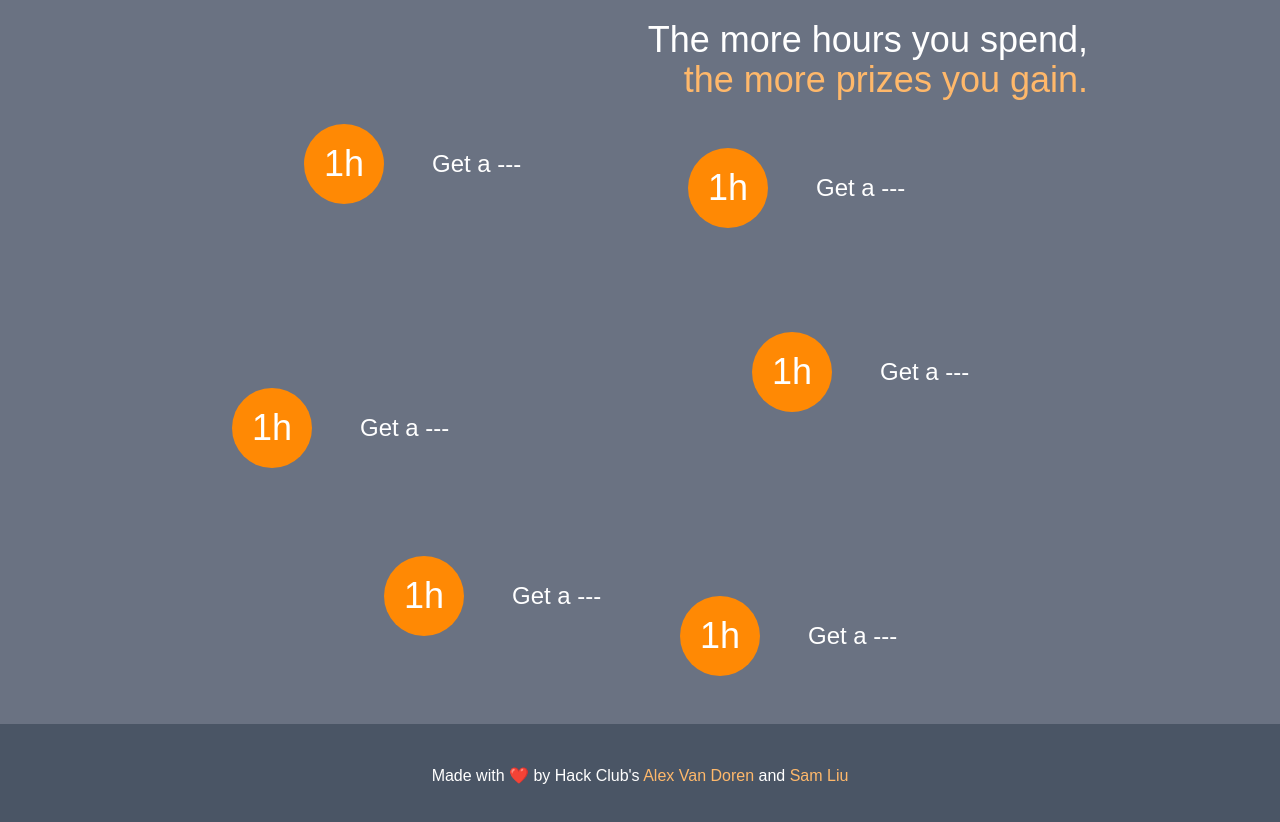
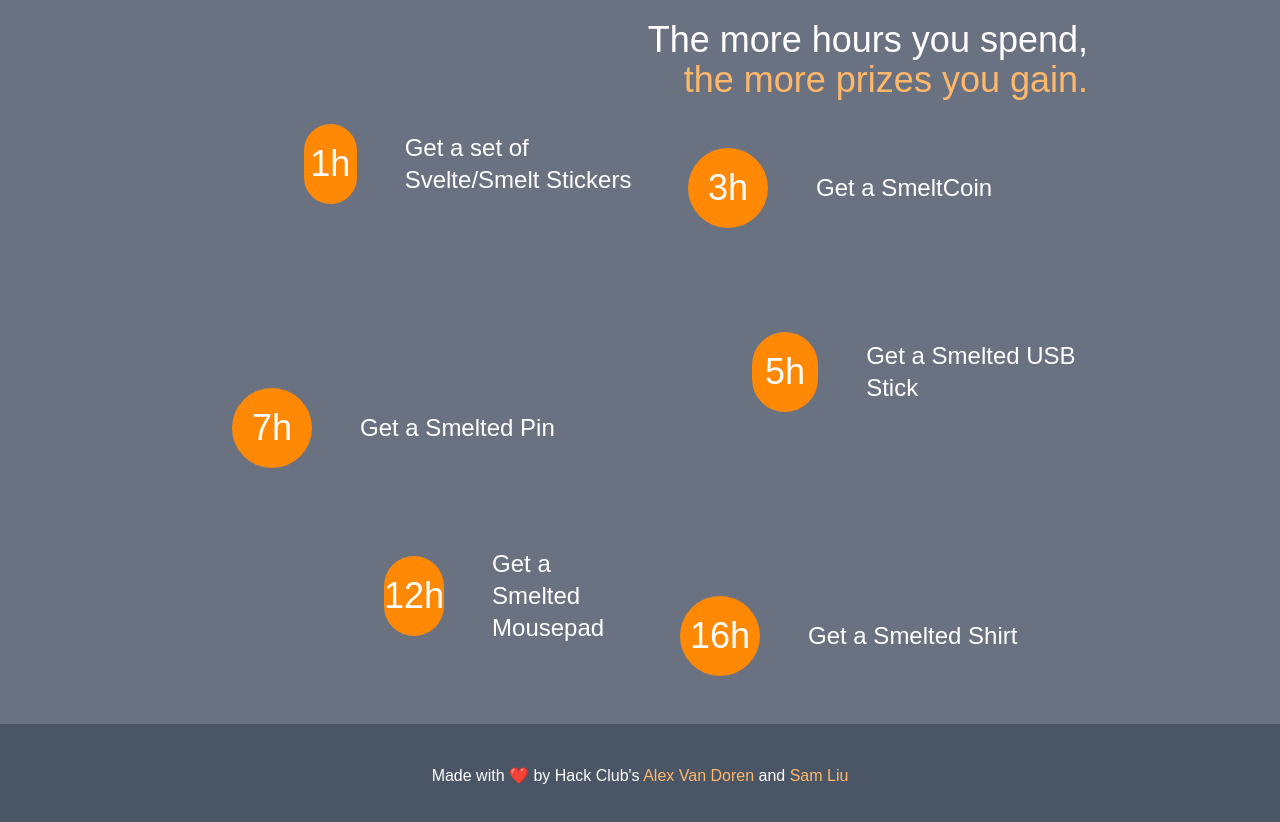
Before and after one commit to hackclub/smelt, a SvelteKit app: page / in a window 1280 px wide. Shown: the part 860-1682 px from the top of the page. Built offline with nearby package versions, Linux system fonts and the light colour scheme; a web font is replaced by a local one.

Commit message:
we need an faq section

```diff
--- a/src/routes/+page.svelte
+++ b/src/routes/+page.svelte
@@ -52,15 +52,15 @@
             >
               1h
             </p>
-            <p>Get a ---</p>
+            <p>Get a set of Svelte/Smelt Stickers</p>
           </div>
           <div class="text-white flex items-center space-x-12 pl-12 mt-12">
             <p
               class="size-20 bg-orange-400 flex items-center justify-center rounded-full text-4xl"
             >
-              1h
+              3h
             </p>
-            <p>Get a ---</p>
+            <p>Get a SmeltCoin</p>
           </div>
         </div>
         <div class="grid grid-cols-2">
@@ -68,17 +68,17 @@
             <p
               class="size-20 bg-orange-400 flex items-center justify-center rounded-full text-4xl"
             >
-              1h
+            7h
             </p>
-            <p>Get a ---</p>
+            <p>Get a Smelted Pin</p>
           </div>
           <div class="text-white flex items-center space-x-12 ml-28">
             <p
               class="size-20 bg-orange-400 flex items-center justify-center rounded-full text-4xl"
             >
-              1h
+              5h
             </p>
-            <p>Get a ---</p>
+            <p>Get a Smelted USB Stick</p>
           </div>
         </div>
         <div class="grid grid-cols-2">
@@ -86,21 +86,24 @@
             <p
               class="size-20 bg-orange-400 flex items-center justify-center rounded-full text-4xl"
             >
-              1h
+              12h
             </p>
-            <p>Get a ---</p>
+            <p>Get a Smelted Mousepad</p>
           </div>
           <div class="text-white flex items-center space-x-12 pl-10 mt-20">
             <p
               class="size-20 bg-orange-400 flex items-center justify-center rounded-full text-4xl"
             >
-              1h
+              16h
             </p>
-            <p>Get a ---</p>
+            <p>Get a Smelted Shirt</p>
           </div>
         </div>
       </div>
     </div>
+  </div>
+  <div>
+    <!-- this is gonna be an faq section -->
   </div>
   <script type="text/javascript" src="vanilla-tilt.min.js"></script>
 </body>
```
